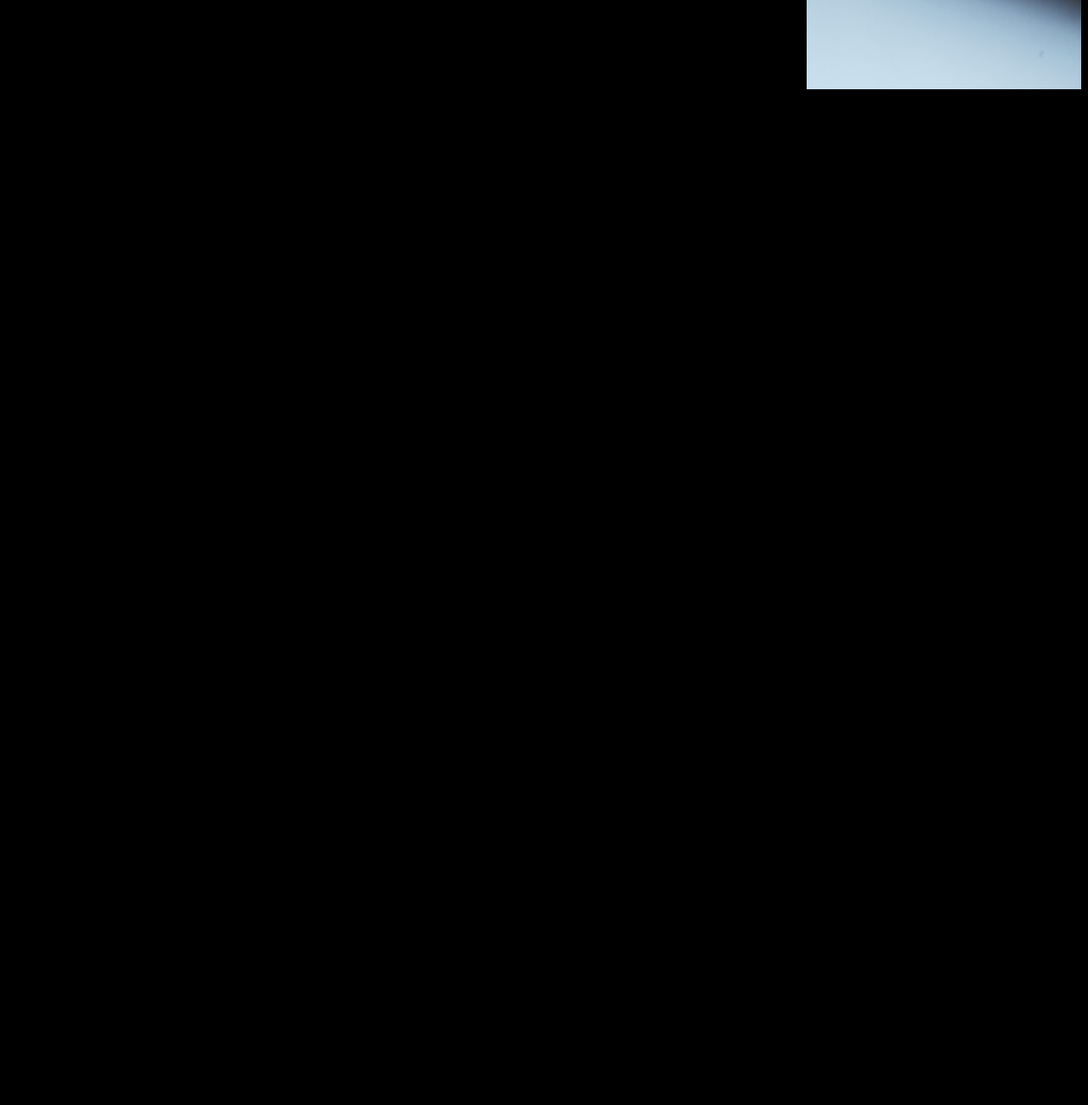
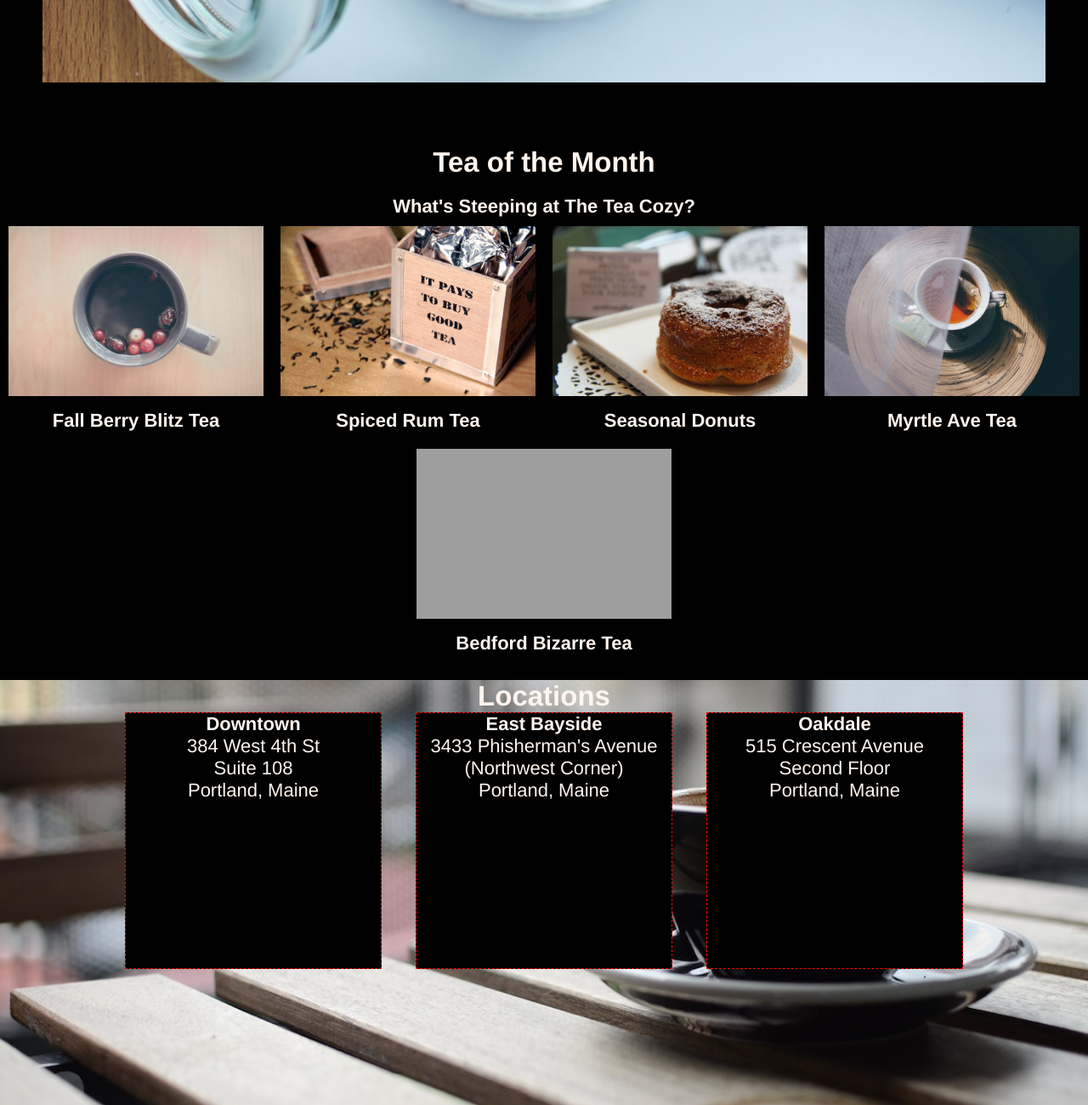
Before and after one commit to jrallen724/tea_cozy, a plain HTML site: page index.html in a window 1280 px wide. Shown: the part 673-1973 px from the top of the page at 85% size. Before the commit the page ends 800 px from the top, so only its background shows below. Drawn offline with Linux system fonts and the light colour scheme; grey boxes are pictures that could not be loaded.

Commit message:
Added Tea of the Month and locations sections

```diff
--- a/index.html
+++ b/index.html
@@ -16,13 +16,60 @@
         </ul>
     </header>
     <div class="contianer" id="mission">
-        <div id="mission-benner">
+        <div id="mission-banner">
             <h2>Our Mission</h2>
-            <p>Handpicked, Artisanally Curated, Free Range, Sustainable, Small Batch, Fair Trade, Organic Tea</p>
+            <h4>Handpicked, Artisanally Curated, Free Range, Sustainable, Small Batch, Fair Trade, Organic Tea<h4>
         </div>
     </div>
-    <div class="contianer" id="tea-info"></div>
-    <div class="contianer" id="locations"></div>
+    <div class="contianer" id="tea-info">
+        <h2>Tea of the Month</h2>
+        <h4>What's Steeping at The Tea Cozy?</h4>
+        <div id="tea-list">
+            <div class="tea">
+                <img src="images/img-berryblitz.jpg" alt="Cup of tea with berries">
+                <h4>Fall Berry Blitz Tea</h4>
+            </div>
+            <div class="tea">
+                <img src="images/spiced-rum.jpg" alt="Box of Tea">
+                <h4>Spiced Rum Tea</h4>
+            </div>
+            <div class="tea">
+                <img src="images/donut.jpg" alt="Powdered donut">
+                <h4>Seasonal Donuts</h4>
+            </div>
+            <div class="tea">
+                <img src="images/myrtle-ave.jpg" alt="Myrtle Ave Tea">
+                <h4>Myrtle Ave Tea</h4>
+            </div>
+            <div class="tea">
+                <img src="images/bedford-bizarre.jpg" alt="Cup of tea and sugar">
+                <h4>Bedford Bizarre Tea</h4>
+            </div>
+        </div>
+    </div>
+    <div class="contianer" id="locations">
+        <h2>Locations</h2>
+        <div class="card-container">
+            <div class="location-card">
+                <h3>Downtown</h3>
+                <p>384 West 4th St</p>
+                <p>Suite 108</p>
+                <p>Portland, Maine</p>
+            </div>
+            <div class="location-card">
+                <h3>East Bayside</h3>
+                <p>3433 Phisherman's Avenue</p>
+                <p>(Northwest Corner)</p>
+                <p>Portland, Maine</p>
+            </div>
+            <div class="location-card">
+                <h3>Oakdale</h3>
+                <p>515 Crescent Avenue</p>
+                <p>Second Floor</p>
+                <p>Portland, Maine</p>
+            </div>
+        </div>
+    </div>
     <footer></footer>
 </body>
 </html>
--- a/style.css
+++ b/style.css
@@ -3,6 +3,9 @@
     font-size: 22px;
     background-color: black;
     color: seashell;
+    /* border: 1px dashed red; */
+    padding: 0;
+    margin: 0;
 }
 
 /* Header */
@@ -33,23 +36,88 @@ header {
 /* Mission Section */
 
 #mission {
-    display: flex;
     height: 700px;
     background-image: url("images/mission-background.jpg");
     background-size: cover;
+    align-items: center;
+    margin: 0px 50px;
+    display: flex;
+    margin-bottom: 75px;
 }
 
 #mission-banner {
-
+    width: 100%;
 }
 
-#mission h2 {
+
+#mission-banner h2 {
     font-size: 1.5rem;
     padding: 0;
-    margin: 0;
+    margin: 20px 0;
+    text-align: center;
 }
 
-#mission p {
+#mission-banner h4 {
     padding: 0;
-    margin: 0;
+    margin: 20px 0;
+    text-align: center;
 }
+
+/* Tea of the Month */
+
+#tea-info h2 {
+    font-size: 1.5rem;
+    padding: 0;
+    margin: 20px 0;
+    text-align: center;
+}
+
+#tea-info {
+    padding: 0;
+    margin: 20px 0;
+    text-align: center;
+}
+
+#tea-list {
+    display: flex;
+    flex-wrap: wrap;
+    justify-content: center;
+    align-items: center;
+}
+
+.tea {
+    margin: 10px;
+}
+.tea img{
+    height: 200px;
+    width: 300px;
+    margin: 0 0 10px 0;
+    padding: 0;
+}
+
+#locations {
+    height: 500px;
+    background: no-repeat url(images/locations.jpg);
+    background-position: bottom;
+    background-size: cover;
+    text-align: center;
+}
+
+#locations h2 {
+    background: none;
+    font-size: 1.5rem;
+}
+
+.card-container {
+    display: flex;
+    background: none;
+    justify-content: center;
+    align-items: center;
+}
+
+.location-card {
+    width: 300px;
+    height: 300px;
+    margin: 0 20px;
+    border: 1px dashed red;
+}
```
